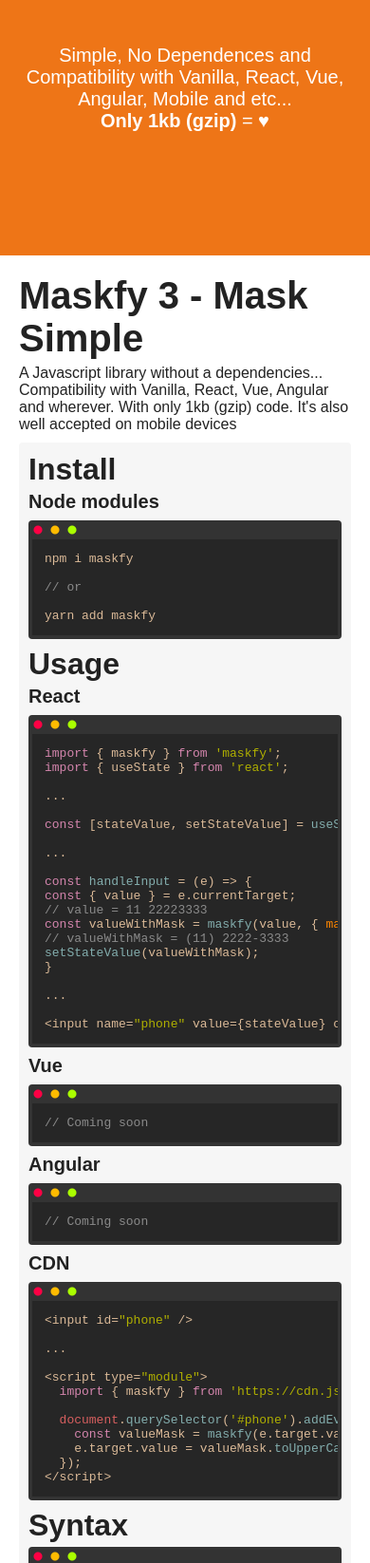
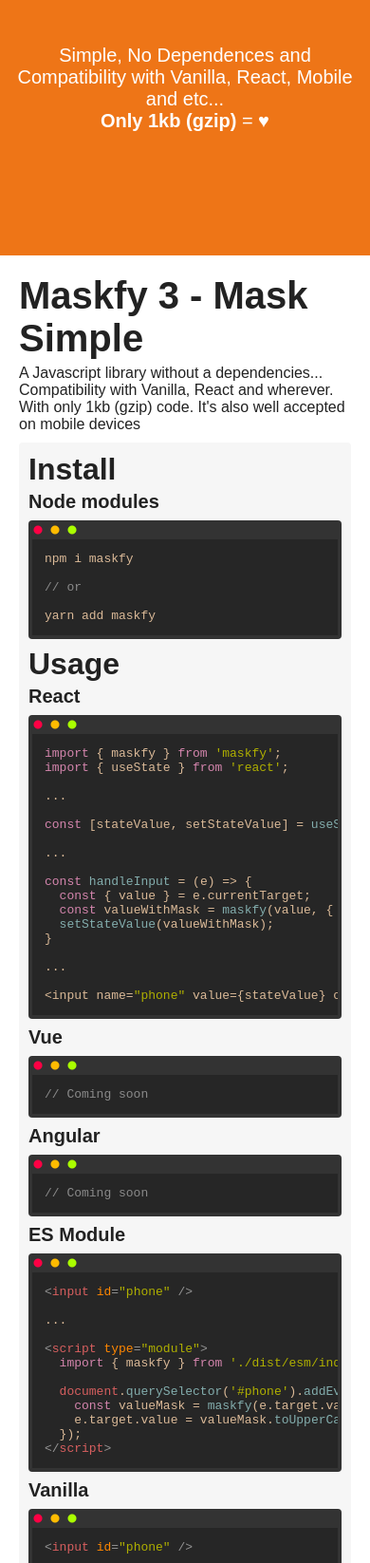
Before and after one commit to figuarnieri/maskfy, a website: page index.html in a window 390 px wide. Shown: the part 322-1968 px from the top of the page at 95% size. Drawn offline with nearby package versions, Linux system fonts and the light colour scheme; some packages are replaced by stand-ins of ours; a script that the page names is missing.

Commit message:
feat(app): Upload to npm

```diff
--- a/index.html
+++ b/index.html
@@ -57,7 +57,7 @@
         </g>
       </svg>
       <div class="full--subtitle">
-        Simple, No Dependences and Compatibility with Vanilla, React, Vue, Angular, Mobile and etc...<br />
+        Simple, No Dependences and Compatibility with Vanilla, React, Mobile and etc...<br />
         <span class="full--subtitle-strong">Only 1kb (gzip)</span> = ♥
       </div>
     </div>
@@ -65,8 +65,8 @@
     <div class="page">
       <h1 class="page--bigtitle">Maskfy 3 - Mask Simple</h1>
       <p>
-        A Javascript library without a dependencies... Compatibility with Vanilla, React, Vue, Angular and wherever.
-        With only 1kb (gzip) code. It's also well accepted on mobile devices
+        A Javascript library without a dependencies... Compatibility with Vanilla, React and wherever. With only 1kb
+        (gzip) code. It's also well accepted on mobile devices
       </p>
       <div class="page--contain">
         <h2 class="page--title">Install</h2>
@@ -89,11 +89,9 @@
 ...
 
 const handleInput = (e) => {
-const { value } = e.currentTarget;
-// value = 11 22223333
-const valueWithMask = maskfy(value, { mask: '(99) 9999-9999' });
-// valueWithMask = (11) 2222-3333
-setStateValue(valueWithMask);
+  const { value } = e.currentTarget;
+  const valueWithMask = maskfy(value, { mask: '(99) 9999-9999' });
+  setStateValue(valueWithMask);
 }
 
 ...
@@ -104,15 +102,34 @@
         <pre class="codesnippet-js"><code class="language-javascript">// Coming soon</code></pre>
 
         <h3 class="page--subtitle">Angular</h3>
+        <!-- import { Component, model } from '@angular/core';
+import { bootstrapApplication } from '@angular/platform-browser';
+
+@Component({
+  selector: 'app-root',
+  template: `<input (input)="handleInput($event)" value={{valueMask()}} />`,
+})
+
+export class AppComponent {
+  valueMask = model<string>();
+
+  handleInput(event: Event) {
+    const target = event.target as HTMLInputElement;
+    const value = target.value.replace(/\D/g, '');
+    this.valueMask.update(() => value);
+  }
+}
+
+bootstrapApplication(AppComponent); -->
         <pre class="codesnippet-js"><code class="language-javascript">// Coming soon</code></pre>
 
-        <h3 class="page--subtitle">CDN</h3>
-        <pre class="codesnippet-js"><code class="language-javascript">&lt;input id="phone" />
+        <h3 class="page--subtitle">ES Module</h3>
+        <pre class="codesnippet-js"><code class="language-html">&lt;input id="phone" />
 
 ...
 
 &lt;script type="module">
-  import { maskfy } from 'https://cdn.jsdelivr.net/gh/figuarnieri/maskfy@master/dist/maskfy.js'
+  import { maskfy } from './dist/esm/index.js'
 
   document.querySelector('#phone').addEventListener('input', (e) => {
     const valueMask = maskfy(e.target.value, { mask: '(99) 9999-9999' });
@@ -120,10 +137,22 @@
   });
 &lt;/script></code></pre>
 
+        <h3 class="page--subtitle">Vanilla</h3>
+        <pre class="codesnippet-js"><code class="language-html">&lt;input id="phone" />
+
+...
+
+&lt;script src="./dist/vanilla/index.js" type="text/javascript">&lt;/script>
+&lt;script>
+  document.querySelector('#phone').addEventListener('input', (e) => {
+    const valueMask = window.Maskfy(e.target.value, { mask: '(99) 9999-9999' });
+    e.target.value = valueMask.toUpperCase();
+  });
+&lt;/script></code></pre>
+
         <h2 class="page--title">Syntax</h2>
         <pre class="codesnippet-js"><code class="language-javascript">maskfy(value);
-maskfy(value, options);
-        </code></pre>
+maskfy(value, options);</code></pre>
         <h2 class="page--title">Parameters</h2>
         <h3 class="page--subtitle">value</h3>
         <p class="page--paragraph">String to which the mask will be applied</p>
@@ -259,6 +288,18 @@
         </div>
       </div>
       <div class="page--contain">
+        <h2 class="page--title">Coming soon</h2>
+        <ul>
+          <!-- Deprecated https://www.npmjs.com/package/react-maskfy project -->
+          <!-- Create release 3 on Github -->
+          <!-- Add copy code button -->
+          <!-- Add badges support -->
+          <li>Support to Vue</li>
+          <li>Support to Angular</li>
+          <li>Add plugin to handle input elements with data-* attributes</li>
+        </ul>
+      </div>
+      <div class="page--contain">
         <h2 class="page--title">Source</h2>
         <p>
           <a href="https://github.com/figuarnieri/maskfy" target="_blank">Github</a> |
@@ -274,6 +315,7 @@
       </div>
     </div>
 
+    <script src="./dist/vanilla/index.js"></script>
     <script src="https://cdn.rawgit.com/zenorocha/clipboard.js/v1.7.1/dist/clipboard.min.js"></script>
     <script>
       const clipcode = new Clipboard('[data-clipboard]', {
@@ -289,7 +331,7 @@
       });
     </script>
     <script type="module">
-      import { maskfy } from './dist/maskfy.esm.js';
+      import { maskfy } from './dist/esm/index.js';
       document.querySelector('#Prefix').addEventListener('input', (e) => {
         const valueMask = maskfy(e.target.value, { mask: '999.999', prefix: 'm² ' });
         e.target.value = valueMask.toUpperCase();
@@ -340,13 +382,7 @@
 </html>
 
 <!--
-- Atualizar a README.md
-- Add Vue example
-- Add Angular example
-- Add copy code button
-- Add input plugin with data-* attributes
-- Deprecated https://www.npmjs.com/package/react-maskfy project
-- Create release 3 on Github
+
 
 data-maskfy="999.999.999.999,99"
 data-maskfy-reverse="true"
--- a/src/maskfy.ts
+++ b/src/maskfy.ts
@@ -11,7 +11,7 @@
 
 import { IMaskfyOptions } from './types/index.d';
 
-export const MaskfyDefault = {
+const MaskfyDefault = {
   Mask: '999.999.999.999',
   Reverse: false,
   Keybind: { A: /[A-Za-z]/, 9: /\d/, '?': /./ },
@@ -19,7 +19,7 @@
   Suffix: '',
 } as const;
 
-export const maskfySettings = (options: IMaskfyOptions = {}) => {
+const maskfySettings = (options: IMaskfyOptions = {}) => {
   const settings = {
     mask: MaskfyDefault.Mask,
     reverse: MaskfyDefault.Reverse,
@@ -31,7 +31,7 @@
   return settings;
 };
 
-export const maskfy = (value: string | number, options: IMaskfyOptions = {}) => {
+const maskfy = (value: string | number, options: IMaskfyOptions = {}) => {
   const settings = maskfySettings(options);
   const { mask, reverse, prefix, suffix, keybind } = settings;
   const valueString = String(value);
@@ -105,3 +105,9 @@
 
   return valueFinal.join('');
 };
+
+export { maskfy, maskfySettings, MaskfyDefault };
+
+if (typeof window !== 'undefined') {
+  window['Maskfy'] = maskfy;
+}
--- a/webpack.config.js
+++ b/src/webpack/webpack.config.js
@@ -17,20 +17,18 @@
   {
     ...baseConfig,
     output: {
-      filename: 'cjs/maskfy.js',
-      path: path.resolve(__dirname, 'dist'),
+      filename: 'cjs/index.js',
+      path: path.resolve(__dirname, '../../dist'),
       library: { type: 'commonjs2' },
-      clean: true,
     },
     target: 'node',
   },
   {
     ...baseConfig,
     output: {
-      filename: 'esm/maskfy.js',
-      path: path.resolve(__dirname, 'dist'),
+      filename: 'esm/index.js',
+      path: path.resolve(__dirname, '../../dist'),
       library: { type: 'module' },
-      clean: false,
     },
     experiments: {
       outputModule: true,
@@ -40,10 +38,17 @@
   {
     ...baseConfig,
     output: {
-      filename: 'amd/maskfy.js',
-      path: path.resolve(__dirname, 'dist'),
+      filename: 'amd/index.js',
+      path: path.resolve(__dirname, '../../dist'),
       library: { type: 'amd' },
-      clean: false,
+    },
+    target: 'web',
+  },
+  {
+    ...baseConfig,
+    output: {
+      filename: 'vanilla/index.js',
+      path: path.resolve(__dirname, '../../dist'),
     },
     target: 'web',
   },
```
Also changed, not shown: __tests__/maskfy.test.ts (+1 -1 lines), package.json (+6 -5 lines), README.md, dist/amd/index.js (added), dist/cjs/index.js (added), dist/esm/index.js (added), dist/maskfy.amd.js (deleted), dist/maskfy.cjs.js (deleted), dist/maskfy.esm.js (deleted), dist/vanilla/index.js (added).
